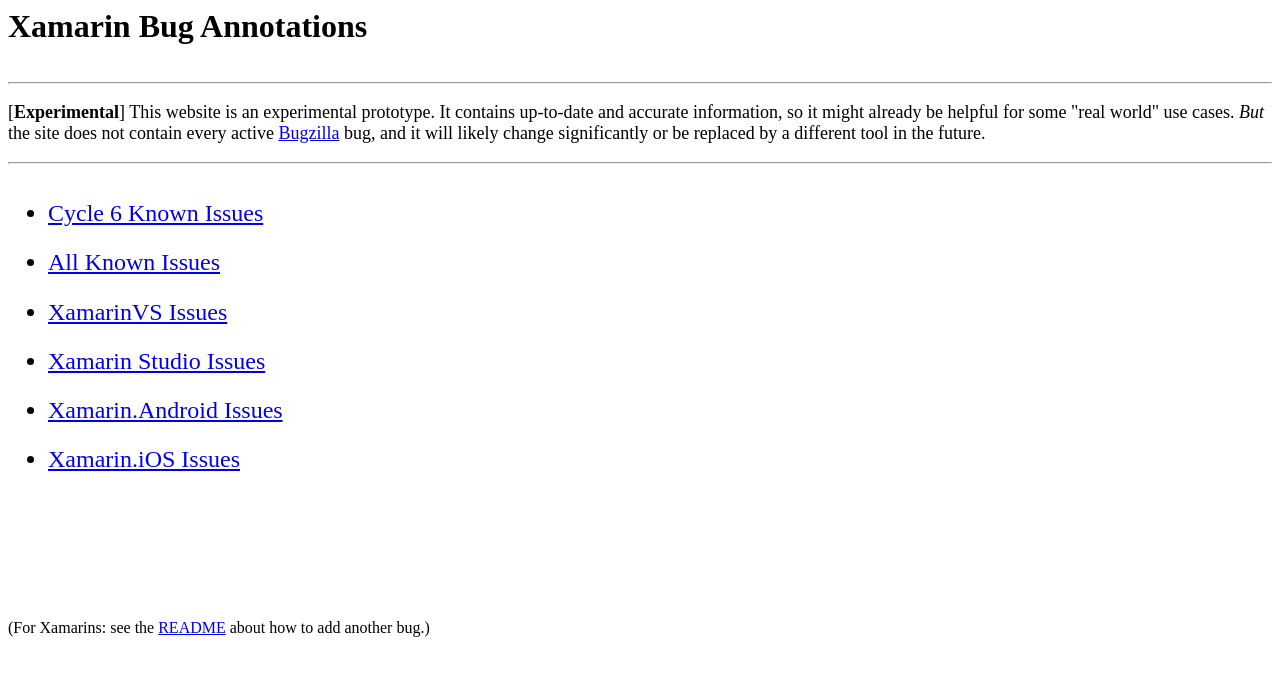
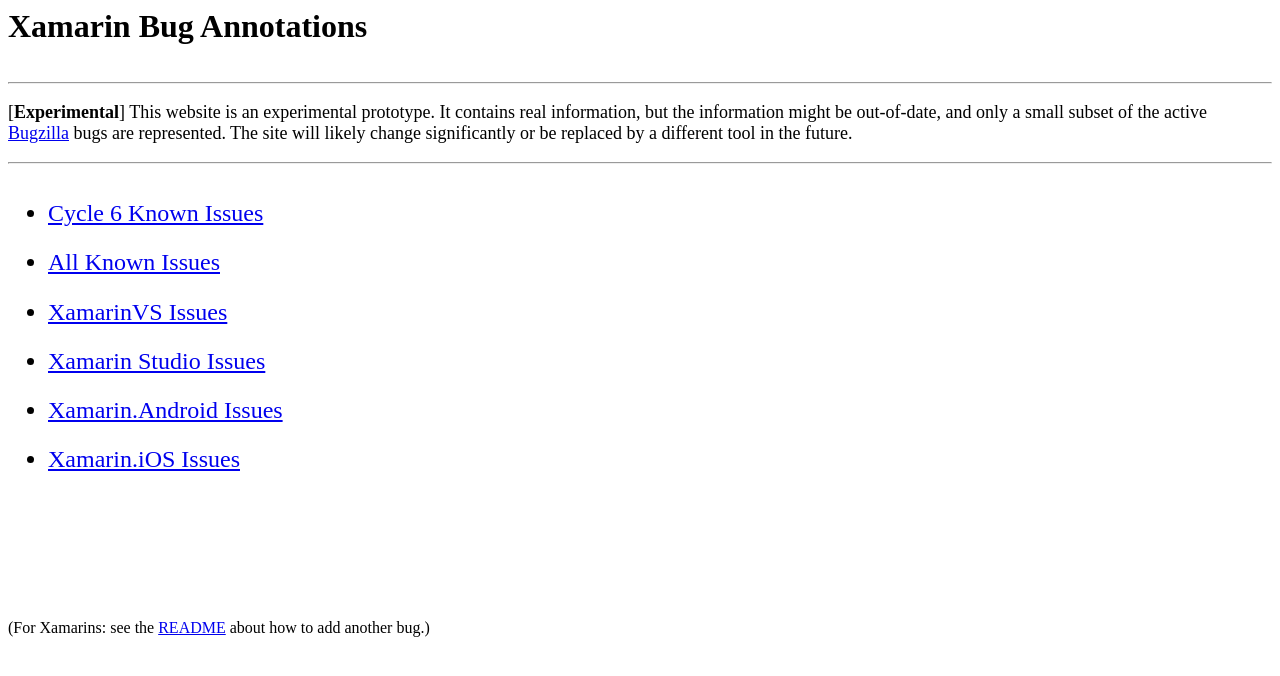
Before and after one commit to brendanzagaeski/bug-annotations, a Jekyll site: the page built from index.md, in a window 1280 px wide. Shown: the top 676 px of the page. Built offline with Jekyll 4.4.1, drawn with Linux system fonts in a browser that asks for light colours.

Commit message:
Caution that the site is not actively maintained

```diff
--- a/_layouts/basic.html
+++ b/_layouts/basic.html
@@ -19,7 +19,7 @@
 <h1>{{ page.title }}</h1>
 <div class="banner">
   <hr />
-  <p style="font-size: large">[<strong>Experimental</strong>] This website is an experimental prototype. It contains up-to-date and accurate information, so it might already be helpful for some "real world" use cases. <em>But</em> the site does not contain every active <a href="https://bugzilla.xamarin.com">Bugzilla</a> bug, and it will likely change significantly or be replaced by a different tool in the future.</p>
+  <p style="font-size: large">[<strong>Experimental</strong>] This website is an experimental prototype. It contains real information, but the information might be out-of-date, and only a small subset of the active <a href="https://bugzilla.xamarin.com">Bugzilla</a> bugs are represented. The site will likely change significantly or be replaced by a different tool in the future.</p>
   <hr />
 </div>
 {{ content }}
```
